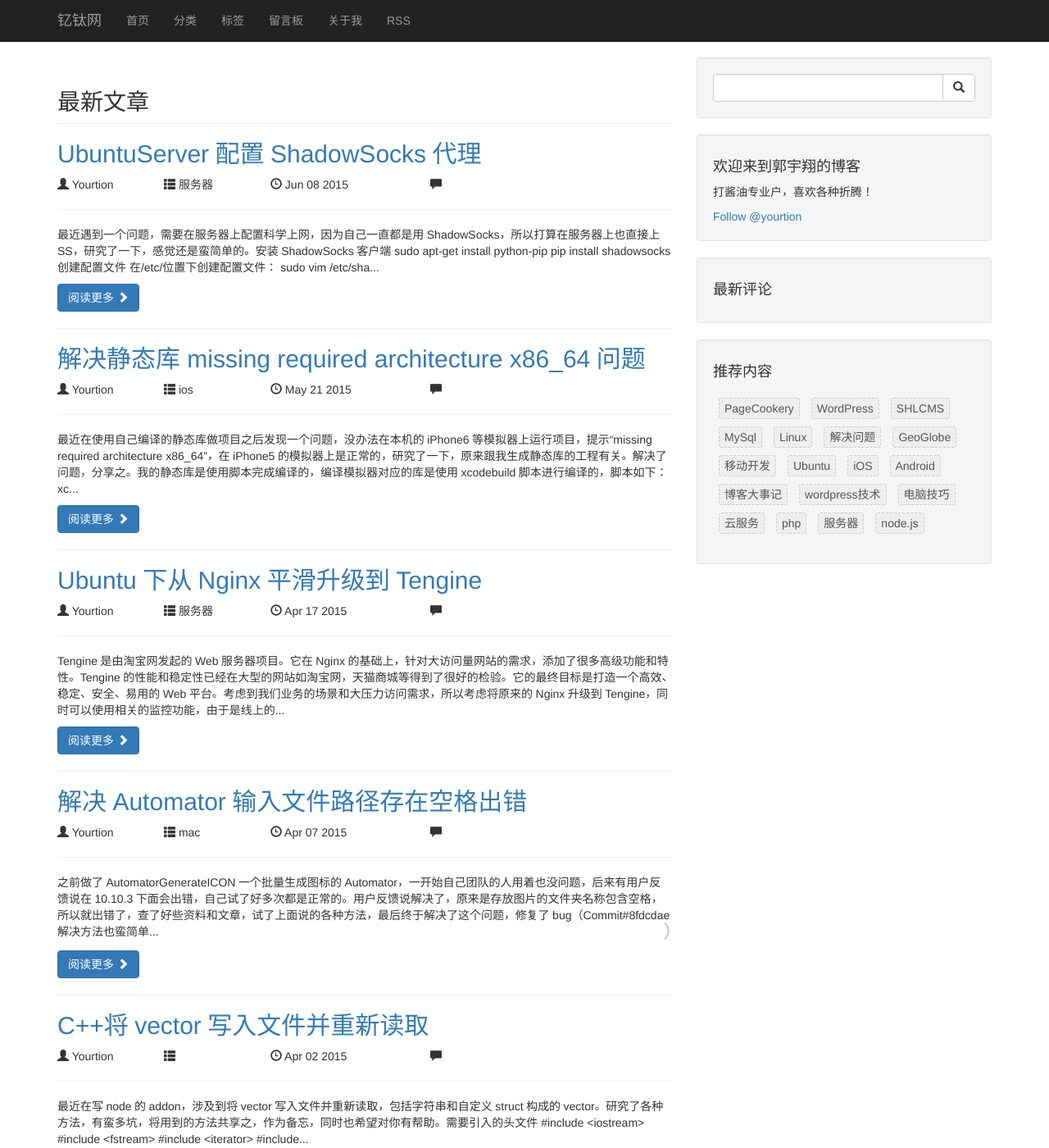
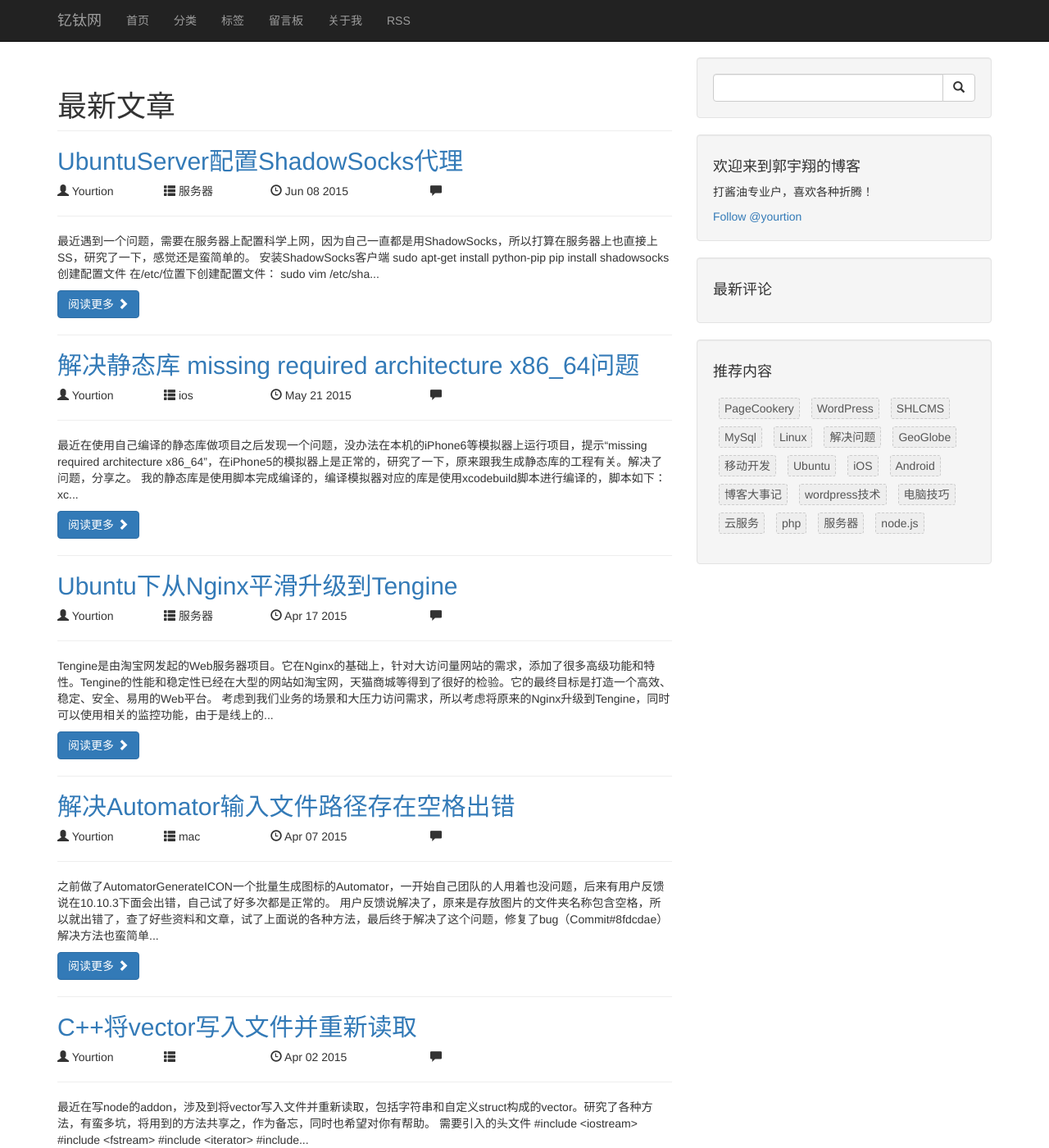
Before and after one commit to yourtion/yourtion.github.io, a Jekyll site: the page built from index.html, in a window 1280 px wide and 1400 px high. Shown: the whole window at 82% size. Built offline with Jekyll 4.4.1, drawn with Linux system fonts in a browser that asks for light colours; Markdown is read by kramdown in place of the engine named in the settings; comment, search, counter and statistics services are not loaded; some of the changed text lies outside the part shown.

Commit message:
临时去除han.js

```diff
--- a/_includes/footer.html
+++ b/_includes/footer.html
@@ -17,7 +17,6 @@
 <!-- /.container -->
 <!-- Bootstrap Core JavaScript -->
 <script src="{{ ASSET_PATH }}js/bootstrap.min.js"></script>
-<script src="{{ ASSET_PATH }}js/han.min.js"></script>
 <script async defer id="github-bjs" src="https://buttons.github.io/buttons.js"></script>
 {% if site.JB.comments.provider == 'duoshuo' %}
   {% assign duoshuo = 'jsonly' %}
--- a/_includes/head.html
+++ b/_includes/head.html
@@ -16,7 +16,6 @@
   <link href="{{ ASSET_PATH }}css/blog-home.css" rel="stylesheet" type="text/css">
   <link href="{{ ASSET_PATH }}css/railscasts.css" rel="stylesheet" type="text/css">
   <link href="{{ ASSET_PATH }}css/my_style.css" rel="stylesheet" type="text/css">
-  <link href="{{ ASSET_PATH }}css/han.min.css" rel="stylesheet">
   <!-- HTML5 Shim and Respond.js IE8 support of HTML5 elements and media queries -->
   <!-- WARNING: Respond.js doesn't work if you view the page via file:// -->
   <!--[if lt IE 9]>
--- a/_layouts/default.html
+++ b/_layouts/default.html
@@ -1,5 +1,5 @@
 <!DOCTYPE html>
-<html lang="zh-Hans-CN" class="han-init">
+<html>
   {% include head.html %}
   <body>
     {% include header.html %}
```
